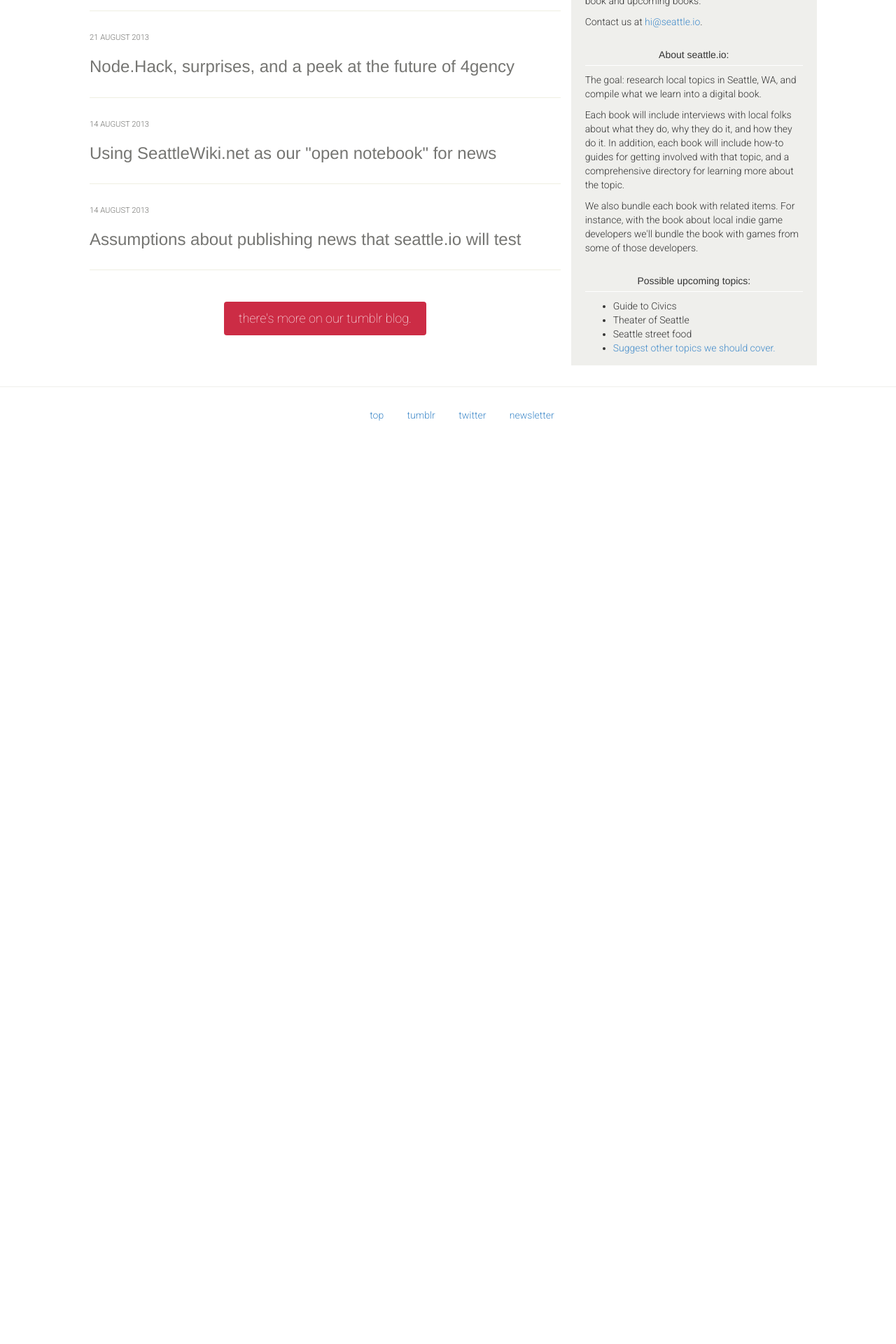
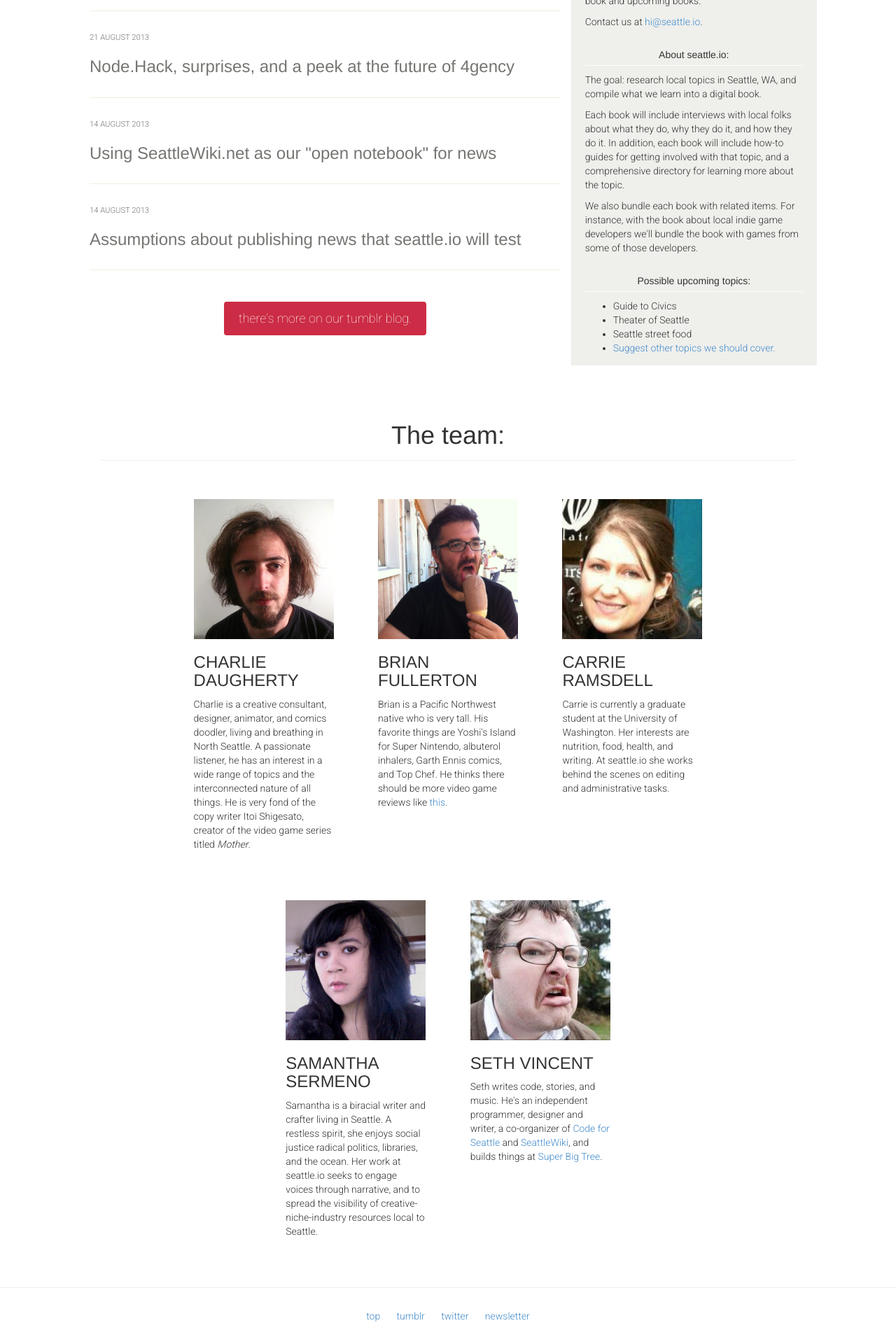
Before and after one commit to seattleio/seattleio.github.com, a Jekyll site: the page built from index.html, in a window 1280 px wide. Shown: the part 1845-3765 px from the top of the page at 70% size. Built offline with Jekyll 4.4.1, drawn with Linux system fonts in a browser that asks for light colours; comment, search, counter and statistics services are not loaded; before the commit the page ends 2488 px from its top, so only the background shows below that.

Commit message:
add team

```diff
--- a/index.html
+++ b/index.html
@@ -135,13 +135,38 @@
     <section id="about" class="col-lg-8">
       <h1>About seattle.io:</h1>
     </section>
-    <section id="team" class="col-lg-8">
-      <h1>The team:</h1>
-    </section>
     -->
 
-
-
+    <section id="team" class="col-lg-12">
+      <h1>The team:</h1>
+      <ul id="team-members">
+        <li class="team-member">
+          <img src="{{ site.baseurl }}/img/team/charlie.png">
+          <h3>CHARLIE DAUGHERTY</h3>
+          <p>Charlie is a creative consultant, designer, animator, and comics doodler, living and breathing in North Seattle. A passionate listener, he has an interest in a wide range of topics and the interconnected nature of all things. He is very fond of the copy writer Itoi Shigesato, creator of the video game series titled <i>Mother</i>. </p>
+        </li>
+        <li class="team-member">
+          <img src="{{ site.baseurl }}/img/team/brian.jpg">
+          <h3>BRIAN FULLERTON</h3>
+          <p>Brian is a Pacific Northwest native who is very tall. His favorite things are Yoshi's Island for Super Nintendo, albuterol inhalers, Garth Ennis comics, and Top Chef. He thinks there should be more video game reviews like <a href="http://killscreendaily.com/articles/reviews/infinity-blade/" target="_blank">this</a>. </p>
+        </li>
+        <li class="team-member">
+          <img src="{{ site.baseurl }}/img/team/carrie.png">
+          <h3>CARRIE RAMSDELL</h3>
+          <p>Carrie is currently a graduate student at the University of Washington. Her interests are nutrition, food, health, and writing. At seattle.io she works behind the scenes on editing and administrative tasks.</p>
+        </li>
+        <li class="team-member">
+          <img src="{{ site.baseurl }}/img/team/sam.png">
+          <h3>SAMANTHA SERMENO</h3>
+          <p>Samantha is a biracial writer and crafter living in Seattle. A restless spirit, she enjoys social justice radical politics, libraries, and the ocean. Her work at seattle.io seeks to engage voices through narrative, and to spread the visibility of creative-niche-industry resources local to Seattle.</p>
+        </li>
+        <li class="team-member">
+          <img src="{{ site.baseurl }}/img/team/seth.jpg">
+          <h3>SETH VINCENT</h3>
+          <p>Seth writes code, stories, and music. He's an independent programmer, designer and writer, a co-organizer of <a href="http://codeforseattle.org" target="_blank">Code for Seattle</a> and <a href="http://seattlewiki.net" target="_blank">SeattleWiki</a>, and builds things at <a href="http://superbigtree.com" target="_blank">Super Big Tree</a>.</p>
+        </li>
+      </ul>
+    </section>
   </div>
 </div>
 
--- a/style.css
+++ b/style.css
@@ -329,6 +329,31 @@
   margin-bottom: 20px;
 }
 
+#team {
+  margin-top: 80px;
+}
+
+ul#team-members {
+  text-align: center;
+  margin: 0px;
+  padding: 0px;
+}
+
+li.team-member {
+  display: inline-block;
+  text-align: left;
+  width: 200px;
+  margin: 30px;
+  vertical-align: top;
+}
+
+li.team-member img {
+  width: 200px;
+  height: 200px;
+  display: block;
+
+}
+
 footer {
   margin-top: 30px;
   border-top: 1px solid #efefec;
@@ -337,11 +362,13 @@
 
 footer ul {
   text-align: center;
+  padding: 0px;
+  margin: 0px;
 }
 
 footer ul li {
   display: inline-block;
-  padding: 10px 15px;
+  padding: 10px;
 }
 
 @media only screen and (min-width: 500px) {
```
Also changed, not shown: img/team/brian.jpg (added), img/team/carrie.png (added), img/team/charlie.png (added), img/team/sam.png (added), img/team/seth.jpg (added), 1 other file.
